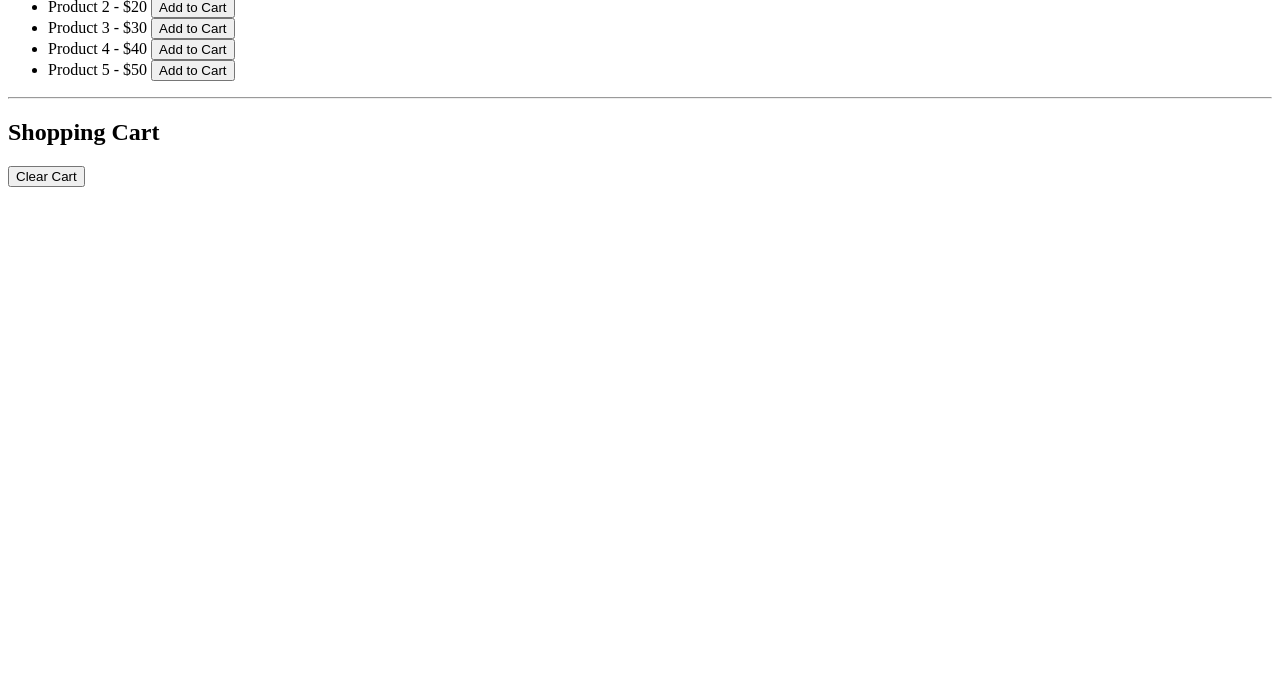
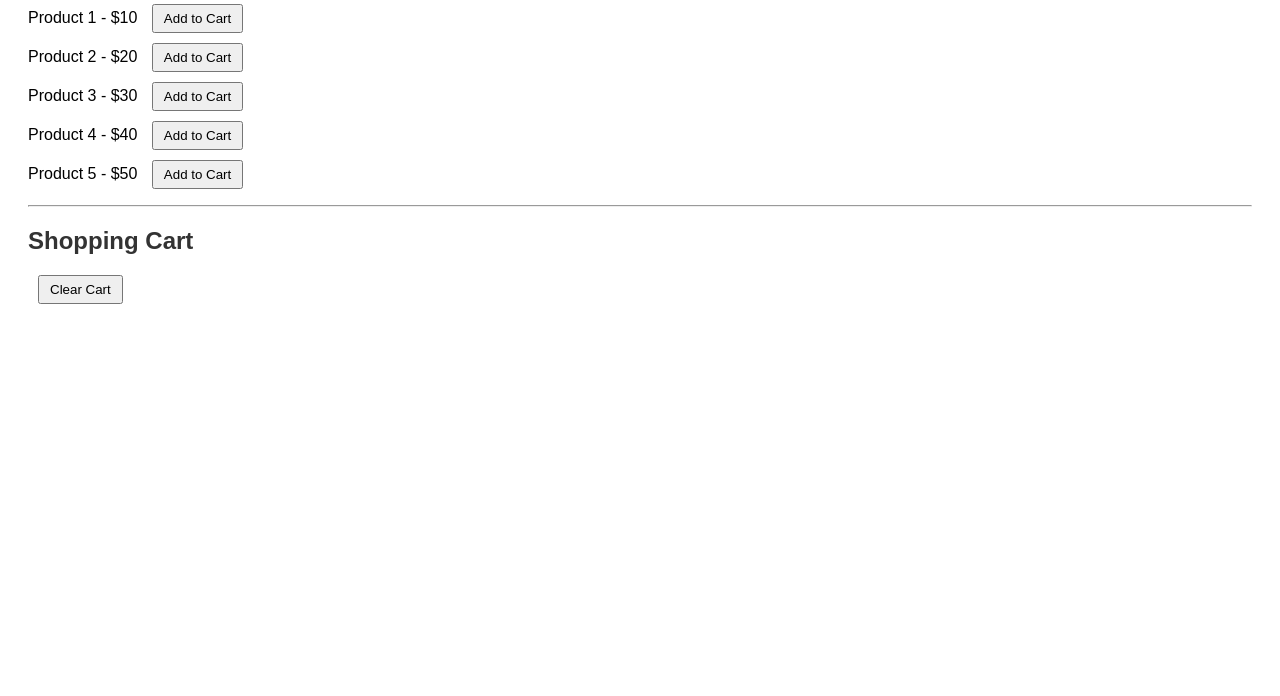
Before and after one commit to acciojob/shopping-cart-sessions-prasadkakad589, a website: page main.html in a window 1280 px wide. Shown: the part 104-800 px from the top of the page. Drawn offline with Linux system fonts and the light colour scheme.

Commit message:
created a submission

```diff
--- a/main.html
+++ b/main.html
@@ -1,19 +1,23 @@
 <!DOCTYPE html>
-
 <html>
   <head>
+    <title>Session Based Shopping Cart</title>
     <link rel="stylesheet" href="styles.css" />
   </head>
 
   <body>
-    <!-- do not edit this file -->
     <h1>Products</h1>
+
     <ul id="product-list"></ul>
+
     <hr />
+
     <h2>Shopping Cart</h2>
+
     <ul id="cart-list"></ul>
+
     <button id="clear-cart-btn">Clear Cart</button>
 
-    <script type="text/javascript" src="./script.js"></script>
+    <script src="./script.js"></script>
   </body>
 </html>
--- a/script.js
+++ b/script.js
@@ -20,15 +20,20 @@ function saveCart(cart) {
 
 function renderProducts() {
   productList.innerHTML = "";
+
   products.forEach((product) => {
     const li = document.createElement("li");
 
-    const btn = document.createElement("button");
-    btn.textContent = "Add to Cart";
-    btn.onclick = () => addToCart(product.id);
+    li.innerHTML = `
+      ${product.name} - $${product.price}
+      <button>Add to Cart</button>
+    `;
 
-    li.textContent = `${product.name} - $${product.price} `;
-    li.appendChild(btn);
+    const button = li.querySelector("button");
+
+    button.addEventListener("click", () => {
+      addToCart(product.id);
+    });
 
     productList.appendChild(li);
   });
@@ -36,30 +41,37 @@ function renderProducts() {
 
 function renderCart() {
   const cart = getCart();
+
   cartList.innerHTML = "";
 
   cart.forEach((item) => {
     const li = document.createElement("li");
+
     li.textContent = `${item.name} - $${item.price}`;
+
     cartList.appendChild(li);
   });
 }
 
 function addToCart(productId) {
   const cart = getCart();
+
   const product = products.find((p) => p.id === productId);
 
   cart.push(product);
+
   saveCart(cart);
+
   renderCart();
 }
 
 function clearCart() {
   sessionStorage.removeItem("cart");
+
   renderCart();
 }
 
-clearCartBtn.onclick = clearCart;
+clearCartBtn.addEventListener("click", clearCart);
 
 renderProducts();
 renderCart();
--- a/styles.css
+++ b/styles.css
@@ -1 +1,25 @@
 /*  your css code here. If applicable */
+body {
+  font-family: Arial, sans-serif;
+  padding: 20px;
+}
+
+h1,
+h2 {
+  color: #333;
+}
+
+ul {
+  list-style-type: none;
+  padding: 0;
+}
+
+li {
+  margin: 10px 0;
+}
+
+button {
+  margin-left: 10px;
+  padding: 5px 10px;
+  cursor: pointer;
+}
```
